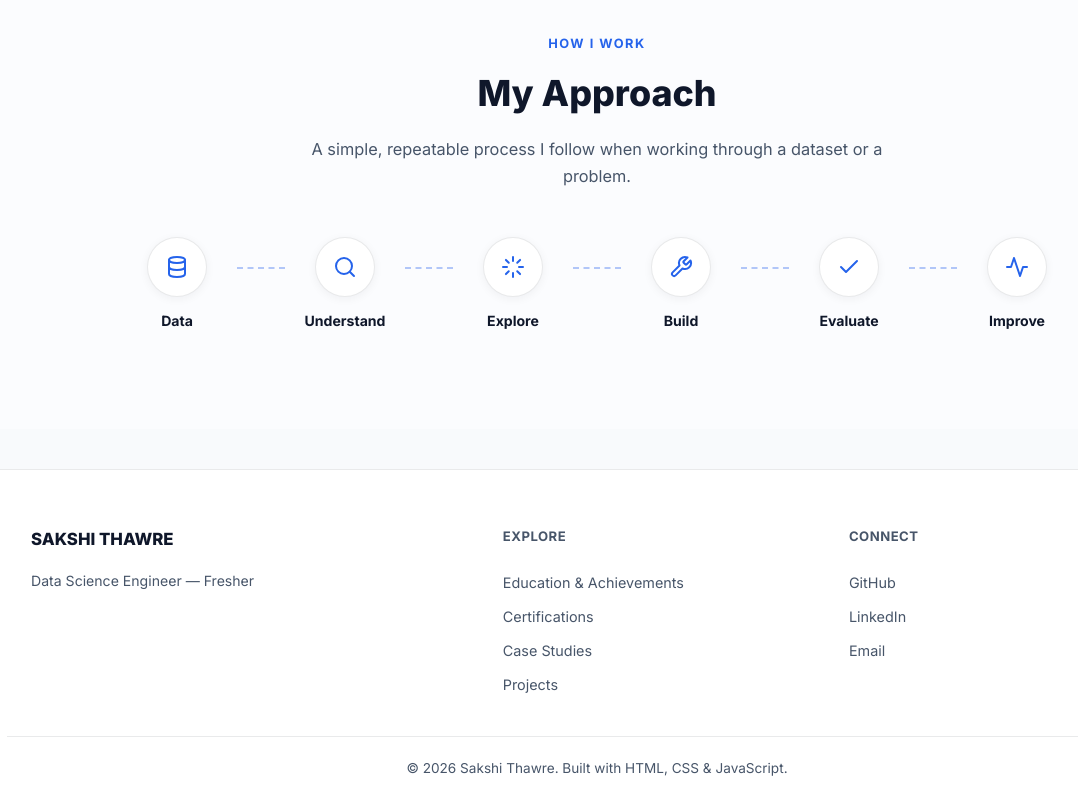
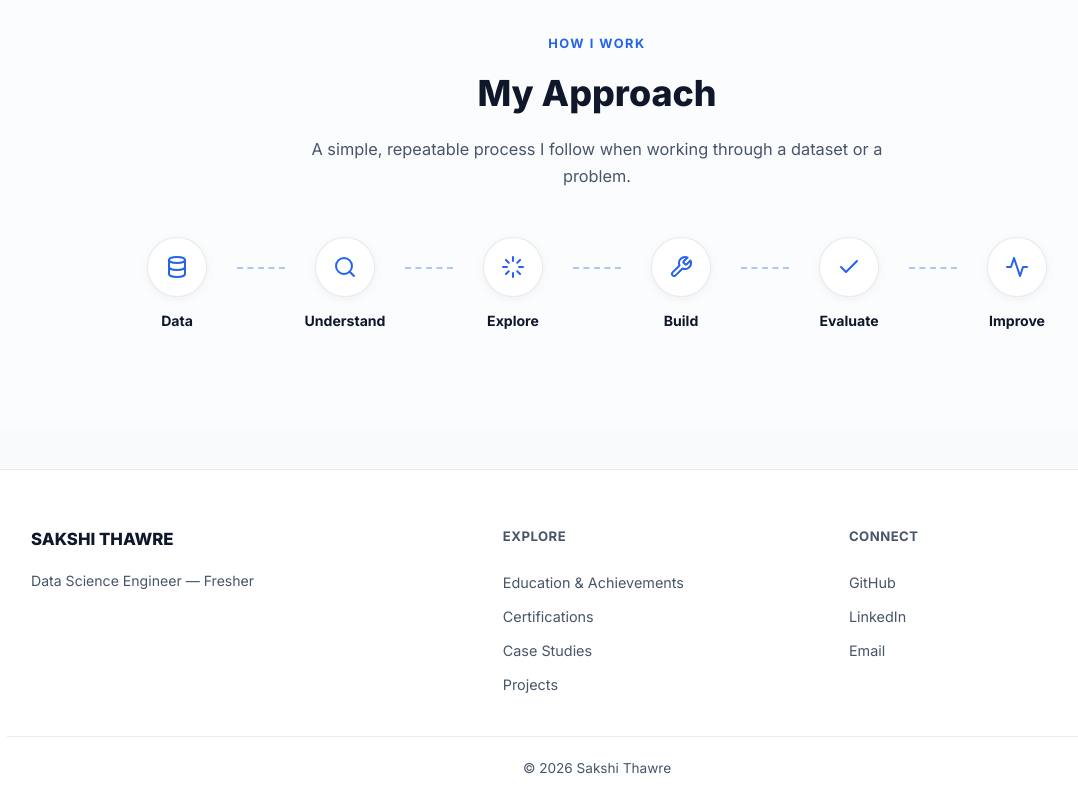
Before and after one commit to SakshiThawre/portfolio, a plain HTML site: page about.html in a window 1280 px wide. Shown: the part 1150-1950 px from the top of the page, without its empty margins (43-1121 px from the left). Drawn offline with Linux system fonts and the light colour scheme.

Commit message:
Updated portfolio

```diff
--- a/about.html
+++ b/about.html
@@ -175,7 +175,7 @@
       </div>
     </div>
     <div class="container footer__bottom">
-      <p>© 2026 Sakshi Thawre. Built with HTML, CSS &amp; JavaScript.</p>
+      <p>© 2026 Sakshi Thawre </p>
     </div>
   </footer>
 
```
Also changed, not shown: blog-post-template.html (+1 -1 lines), blog.html (+1 -1 lines), case-studies.html (+1 -1 lines), case-study-01.html (+1 -1 lines), case-study-02.html (+1 -1 lines), case-study-03.html (+1 -1 lines), case-study-04.html (+1 -1 lines), case-study-template.html (+1 -1 lines), certifications.html (+1 -1 lines), contact.html (+1 -1 lines), education.html (+1 -1 lines), experience.html (+1 -1 lines), index.html (+1 -1 lines), projects.html (+1 -1 lines), 1 more files.
